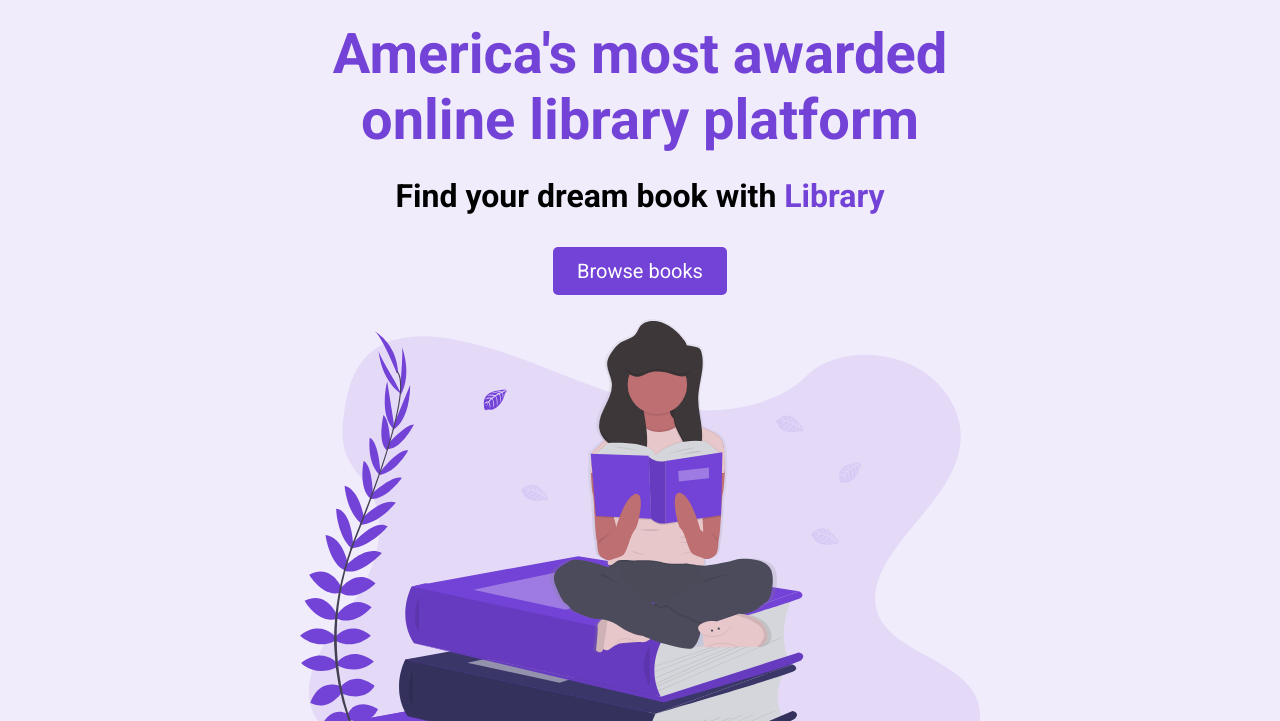
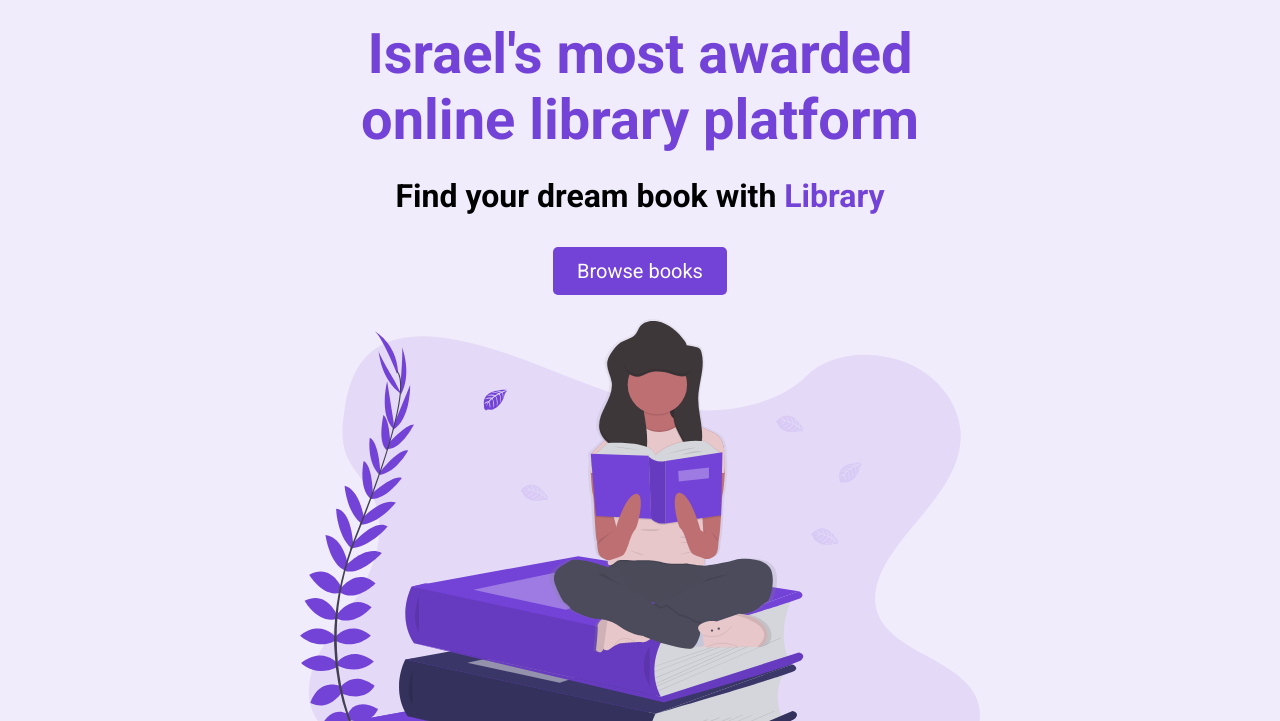
Before and after one commit to miladBann/milo_book_store, a plain HTML site: page index.html in a window 1280 px wide. Shown: the part 79-800 px from the top of the page. Drawn offline with Linux system fonts and the light colour scheme.

Commit message:
Update index.html

```diff
--- a/index.html
+++ b/index.html
@@ -52,7 +52,7 @@
             <div class="row1">
                 <div class="container1">
 
-                    <h1>America's most awarded online library platform</h1>
+                    <h1>Israel's most awarded online library platform</h1>
                     <h3>Find your dream book with<span class="purple"> Library</span></h3>
                     <button><a href="#section3">Browse books</a></button>
 
```
